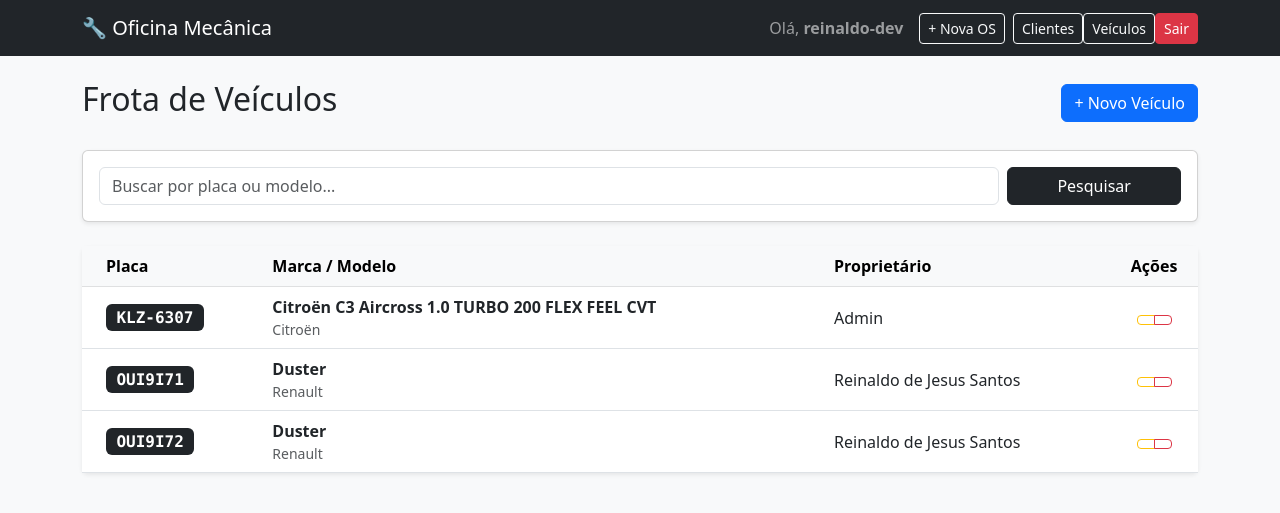
After one commit to ReinaldoJSantos/gestao-oficina-mecanica, a Django app: page /oficina/veiculos/ in a window 1280 px wide. The commit adds this page. Shown: the top 513 px of the page. Run offline with Django 3.2, Linux system fonts and the light colour scheme; a user stored in the database is signed in; data comes from the database, SQL or seed files in the repository; both versions use the stored data as it was after the commit.

Commit message:
feat: implementa formulário de cadastro e edição de veículos com vínculo de cliente

```diff
--- a/gestao/templates/gestao/base.html
+++ b/gestao/templates/gestao/base.html
@@ -18,6 +18,7 @@
                 </span>
                 <a href="{% url 'nova_os' %}" class="btn btn-sm btn-outline-light me-2">+ Nova OS</a>
                 <a class="btn btn-sm btn-outline-light" href="{% url 'lista_clientes' %}">Clientes</a>
+                <a class="btn btn-sm btn-outline-light" href="{% url 'lista_veiculos' %}">Veículos</a>
                 <a href="/admin/logout/" class="btn btn-sm btn-danger">Sair</a>
                 {% endif %}
             </div>
--- /dev/null
+++ b/gestao/templates/gestao/lista_veiculos.html
@@ -0,0 +1,75 @@
+{% extends 'gestao/base.html' %}
+
+{% block content %}
+<div class="d-flex justify-content-between align-items-center mb-4">
+    <h2><i class="bi bi-car-front-fill text-primary"></i> Frota de Veículos</h2>
+    <a href="{% url 'novo_veiculo' %}" class="btn btn-primary">+ Novo Veículo</a>
+</div>
+
+<div class="card shadow-sm mb-4">
+    <div class="card-body">
+        <form method="GET" class="row g-2">
+            <div class="col-md-10">
+                <input type="text" name="search" class="form-control" placeholder="Buscar por placa ou modelo..."
+                    value="{{ busca|default:'' }}">
+            </div>
+            <div class="col-md-2">
+                <button type="submit" class="btn btn-dark w-100">
+                    <i class="bi bi-search"></i> Pesquisar
+                </button>
+            </div>
+        </form>
+    </div>
+</div>
+
+<div class="card shadow-sm border-0">
+    <div class="card-body p-0">
+        <div class="table-responsive">
+            <table class="table table-hover align-middle mb-0">
+                <thead class="table-light">
+                    <tr>
+                        <th class="ps-4">Placa</th>
+                        <th>Marca / Modelo</th>
+                        <th>Proprietário</th>
+                        <th class="text-center">Ações</th>
+                    </tr>
+                </thead>
+                <tbody>
+                    {% for veiculo in veiculos %}
+                    <tr>
+                        <td class="ps-4">
+                            <span class="badge bg-dark font-monospace" style="font-size: 1rem;">
+                                {{ veiculo.placa|upper }}
+                            </span>
+                        </td>
+                        <td>
+                            <div class="fw-bold">{{ veiculo.modelo }}</div>
+                            <div class="text-muted small">{{ veiculo.marca }}</div>
+                        </td>
+                        <td>
+                            <i class="bi bi-person small text-muted"></i> {{ veiculo.cliente.nome }}
+                        </td>
+                        <td class="text-center">
+                            <div class="btn-group">
+                                <a href="{% url 'editar_veiculo' veiculo.id %}" class="btn btn-sm btn-outline-warning">
+                                    <i class="bi bi-pencil"></i>
+                                </a>
+                                <a href="{% url 'excluir_veiculo' veiculo.id %}" class="btn btn-sm btn-outline-danger">
+                                    <i class="bi bi-trash"></i>
+                                </a>
+                            </div>
+                        </td>
+                    </tr>
+                    {% empty %}
+                    <tr>
+                        <td colspan="4" class="text-center py-5 text-muted">
+                            Nenhum veículo encontrado.
+                        </td>
+                    </tr>
+                    {% endfor %}
+                </tbody>
+            </table>
+        </div>
+    </div>
+</div>
+{% endblock %}
--- a/gestao/urls.py
+++ b/gestao/urls.py
@@ -18,4 +18,9 @@ urlpatterns = [
     path("cliente/novo/", views.salvar_cliente, name="novo_cliente"),
     path("cliente/editar/<int:pk>/", views.salvar_cliente, name="editar_cliente"),
     path("cliente/excluir/<int:pk>/", views.excluir_cliente, name="excluir_cliente"),
+    path("veiculos/", views.lista_veiculos, name="lista_veiculos"),
+    path("veiculos/novo/", views.salvar_veiculo, name="novo_veiculos"),
+    path("veiculos/editar/<int:pk>/", views.salvar_veiculo, name="editar_veiculo"),
+    path("veiculos/excluir<int:pk>/", views.excluir_veiculo, name="excluir_veiculo"),
+
 ]
--- a/gestao/views.py
+++ b/gestao/views.py
@@ -287,7 +287,7 @@ def lista_clientes(request):
     if busca:
         # Filtra por nome ou cpf que contenha o termo buscado
         clientes = Cliente.objects.filter(
-            Q(nome__incontains=busca) | Q(cpf__incontains=busca)
+            Q(nome__icontains=busca) | Q(cpf__icontains=busca)
         ).order_by('nome')
     else:
         clientes = Cliente.objects.all().order_by('nome')
@@ -332,7 +332,7 @@ def salvar_cliente(request, pk=None):
 
 @login_required
 def excluir_cliente(request, pk):
-    cliente = get_object_or_404(*Cliente, pk=pk)
+    cliente = get_object_or_404(Cliente, pk=pk)
 
     if request.method == 'POST':
         cliente.delete()
@@ -342,3 +342,68 @@ def excluir_cliente(request, pk):
         'obj': cliente,
         'tipo': 'Cliente'
     })
+
+
+@login_required
+def lista_veiculos(request):
+    busca = request.GET.get("search")
+    if busca:
+        # Filtra pela placa ou modelo do carro
+        veiculos = Veiculo.objects.filter(
+            Q(placa__icontains=busca) | Q(modelo__icontains=busca)
+        ).order_by("modelo")
+    else:
+        veiculos = Veiculo.objects.all().order_by("placa")
+
+    return render(
+        request, "gestao/lista_veiculos.html", {
+            "veiculos": veiculos,
+            "busca": busca}
+    )
+
+
+@login_required
+def salvar_veiculo(request, pk):
+    # Se houver um pk busca o veiculo para editar, senão cria um novo
+    veiculo = get_object_or_404(Veiculo, pk=pk) if pk else None
+
+    # IMPORTANTE: Pegar todos os clientes para o dropdown
+    clientes = Cliente.objects.all().order_by("nome")
+
+    if request.method == 'POST':
+        placa = request.POST.get('placa'),
+        modelo = request.POST.get('modelo'),
+        marca = request.POST.get('marca')
+
+        if veiculo:
+            veiculo.placa = placa
+            veiculo.modelo = modelo
+            veiculo.marca = marca
+            veiculo.save()
+
+        else:
+            # Cria novo veiculo
+            veiculo.objects.create(
+                placa=placa,
+                modelo=modelo,
+                marca=marca
+            )
+        return redirect('lista_veiculos')
+    return render(
+        request,
+        "gestao/form_veiculo.html",
+        {"veiculo": veiculo, "clientes": clientes},  # Envia para o HTML
+    )
+
+
+@login_required
+def excluir_veiculo(request, pk):
+    veiculo = get_object_or_404(Veiculo, pk=pk)
+
+    if request.method == 'POST':
+        veiculo.delete()
+        return ('lista_veiculos')
+    return render(request, 'gestao/confirmar_exclusao.html', {
+        'obj': veiculo,
+        'tipo': veiculo
+    })
```
Also changed, not shown: gestao/templates/gestao/form_veiculo.html (added, +45 -0 lines), db.sqlite3.
